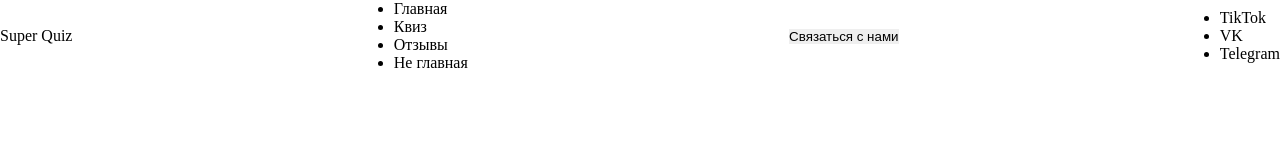
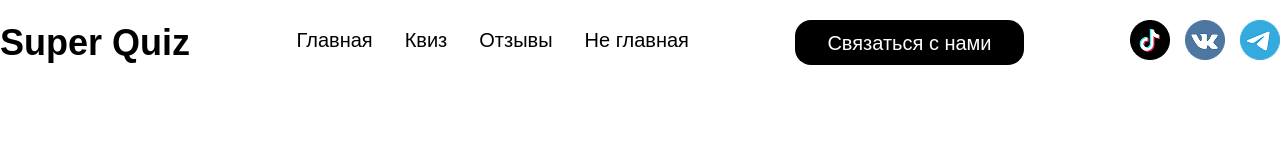
Before and after one commit to George-RB/quiz-landing-page, a website: page index.html in a window 1280 px wide. Drawn offline with Linux system fonts and the light colour scheme; a web font is replaced by a local one.

Commit message:
:feat: section nav

```diff
--- /dev/null
+++ b/assets/css/_vars.scss
@@ -0,0 +1,3 @@
+// Для Квиза
+$btn_bg: #000000;
+$btn_hover: #9e00ff;
--- a/assets/css/style.scss
+++ b/assets/css/style.scss
@@ -1,4 +1,5 @@
 @use 'fonts';
+@use 'vars' as *;
 
 $machina-font: 'Neue Machina', sans-serif;
 $raleway-font: 'Raleway', sans-serif;
@@ -12,14 +13,78 @@ $raleway-font: 'Raleway', sans-serif;
 body {
   max-width: 1440px;
   margin: 0 auto;
+  font-size: 20px;
+}
+
+header ul {
+  list-style: none;
+  display: flex;
+  gap: 32px;
+  align-items: center;
 }
 
 .container {
   display: flex;
   align-items: center;
   justify-content: space-between;
+  padding: 20px 0;
 }
 
-.header__nav {
+.header__logo {
+  font-family: $machina-font;
+  font-weight: 800;
+  font-size: 36px;
+}
+
+.nav-list li {
+  font-family: $raleway-font;
+  cursor: pointer;
+  position: relative;
+  padding-bottom: 4px;
+  &::after {
+    content: '';
+    position: absolute;
+    left: 0;
+    bottom: -16px;
+    width: 100%;
+    height: 4px;
+    background-color: $btn_bg;
+    opacity: 0;
+    transition: opacity 0.15s ease;
+    border-radius: 4px 4px 0 0;
+  }
+
+  &:hover::after {
+    opacity: 1;
+  }
+}
+
+.header__btn {
+  color: white;
+  background: $btn_bg;
+  padding: 12px 32px 10px 32px;
+  border-radius: 16px;
+  font-size: 20px;
+  font-family: $raleway-font;
+  transition: background 0.15s ease;
+
+  &:hover {
+    cursor: pointer;
+    background: $btn_hover;
+  }
+}
+
+.header__socials {
   display: flex;
+  gap: 15px;
+  list-style: none;
+
+  li {
+    transition: transform 0.15s ease;
+
+    &:hover {
+      transform: scale(1.1);
+      cursor: pointer;
+    }
+  }
 }
--- a/index.html
+++ b/index.html
@@ -19,18 +19,28 @@
       <div class="container">
         <div class="header__logo">Super Quiz</div>
         <nav class="header__nav">
-          <ul>
+          <ul class="nav-list">
             <li>Главная</li>
             <li>Квиз</li>
             <li>Отзывы</li>
             <li>Не главная</li>
           </ul>
         </nav>
-        <button>Связаться с нами</button>
-        <ul>
-          <li>TikTok</li>
-          <li>VK</li>
-          <li>Telegram</li>
+        <button class="header__btn">Связаться с нами</button>
+        <ul class="header__socials">
+          <li>
+            <a href="#"
+              ><img src="assets/img/icons/tiktok.png" alt="TikTok"
+            /></a>
+          </li>
+          <li>
+            <a href="#"><img src="assets/img/icons/vk.png" alt="VK" /></a>
+          </li>
+          <li>
+            <a href="#"
+              ><img src="assets/img/icons/telegram.png" alt="Telegram"
+            /></a>
+          </li>
         </ul>
       </div>
     </header>
```
Also changed, not shown: assets/css/style.css, assets/img/icons/telegram.png (added), assets/img/icons/tiktok.png (added), assets/img/icons/vk.png (added), dist/assets/css/style.css, dist/assets/img/icons/telegram.png (added), dist/assets/img/icons/tiktok.png (added), dist/assets/img/icons/vk.png (added), dist/index.html, 1 other file.
